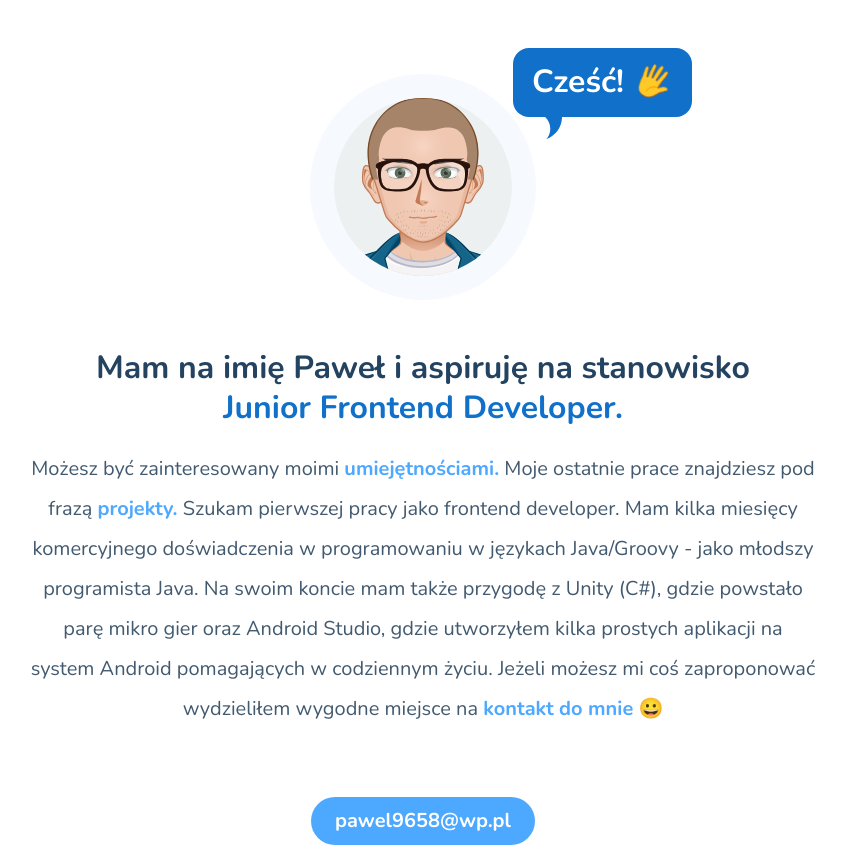
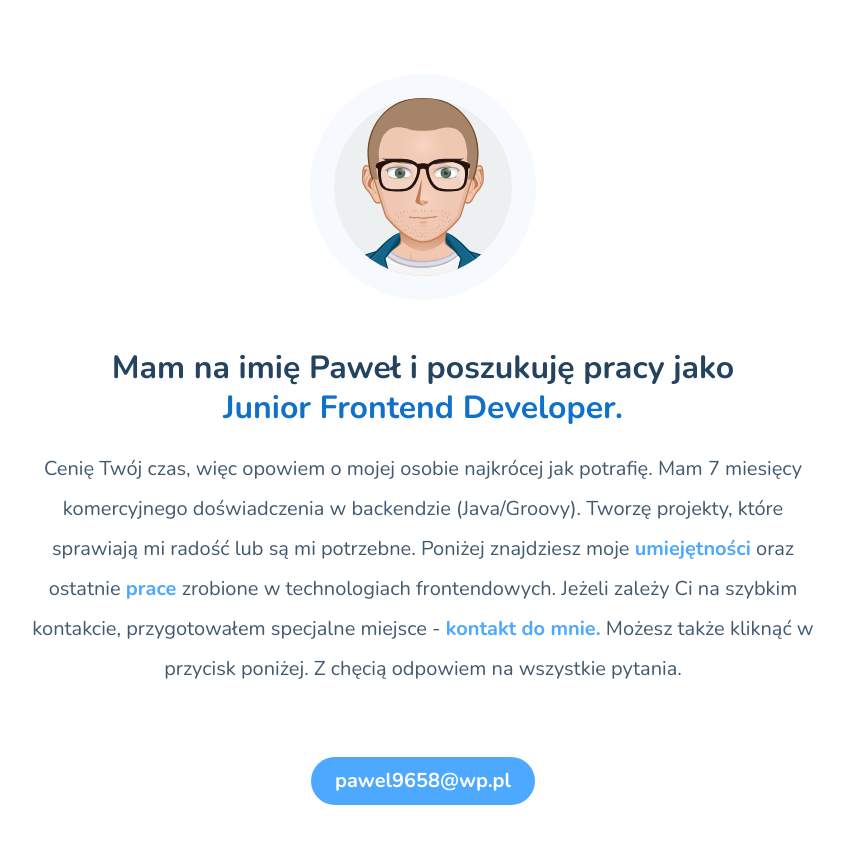
Before and after one commit to pawel-jezior/pawel-jezior.github.io, a website built with webpack: page src/pages/index.html in a window 1280 px wide. Shown: the top 848 px of the page, without its empty margins (217-1063 px from the left). Built offline with nearby package versions, Linux system fonts and the light colour scheme; no server answers.

Commit message:
header: improve content

```diff
--- a/src/pages/index.html
+++ b/src/pages/index.html
@@ -26,30 +26,22 @@
             class="hero__image"
             alt="Pawel awatar"
           />
-          <span class="hero__bubble"
-            ><span class="hero__hello"
-              >Cześć! <span class="hand">🖐</span></span
-            ></span
-          >
         </div>
         <div class="hero__description">
           <h1 class="hero__header">
-            Mam na imię Paweł i aspiruję na stanowisko
+            Mam na imię Paweł i poszukuję pracy jako
             <span class="hero__special">Junior Frontend Developer.</span>
           </h1>
           <p class="hero__paragraph">
-            Możesz być zainteresowany moimi
-            <a class="hero__link" href="#skills">umiejętnościami.</a> Moje
-            ostatnie prace znajdziesz pod frazą
-            <a class="hero__link" href="#projects">projekty.</a> Szukam
-            pierwszej pracy jako frontend developer. Mam kilka miesięcy
-            komercyjnego doświadczenia w programowaniu w językach Java/Groovy -
-            jako młodszy programista Java. Na swoim koncie mam także przygodę z
-            Unity (C#), gdzie powstało parę mikro gier oraz Android Studio,
-            gdzie utworzyłem kilka prostych aplikacji na system Android
-            pomagających w codziennym życiu. Jeżeli możesz mi coś zaproponować
-            wydzieliłem wygodne miejsce na
-            <a class="hero__link" href="#contact">kontakt do mnie</a> 😀
+            Cenię Twój czas, więc opowiem o mojej osobie najkrócej jak potrafię.
+            Mam 7 miesięcy komercyjnego doświadczenia w backendzie (Java/Groovy).
+            Tworzę projekty, które sprawiają mi radość lub są mi potrzebne.
+            Poniżej znajdziesz moje
+            <a class="hero__link" href="#skills">umiejętności</a>
+            oraz ostatnie <a class="hero__link" href="#projects">prace</a>  zrobione w technologiach frontendowych.
+            Jeżeli zależy Ci na szybkim kontakcie, przygotowałem specjalne miejsce -
+            <a class="hero__link" href="#contact">kontakt do mnie.</a>
+            Możesz także kliknąć w przycisk poniżej. Z chęcią odpowiem na wszystkie pytania.
           </p>
           <a class="hero__contact" href="mailto:pawel9658@wp.pl"
             >pawel9658@wp.pl</a
--- a/src/scss/main.scss
+++ b/src/scss/main.scss
@@ -4,7 +4,6 @@
 
 @import "_variables";
 @import "modules/contact.scss";
-@import "modules/hand.scss";
 @import "modules/hero.scss";
 @import "modules/projects.scss";
 @import "modules/skills.scss";
--- a/src/scss/modules/hand.scss
+++ /dev/null
@@ -1,16 +0,0 @@
-@keyframes wave {
-  0% {
-    transform: rotate(-15deg);
-  }
-  50% {
-    transform: rotate(30deg);
-  }
-  100% {
-    transform: rotate(-15deg);
-  }
-}
-
-.hand {
-  display: inline-block;
-  animation: wave 2s ease-in-out infinite;
-}
--- a/src/scss/modules/hero.scss
+++ b/src/scss/modules/hero.scss
@@ -6,11 +6,6 @@
   }
   @media (min-width: $desktop) {
     max-width: 100%;
-  }
-  &__bubble {
-    position: absolute;
-    left: calc(50% + 90px);
-    top: -26px;
   }
   &__contact {
     border-radius: 64px;
```
